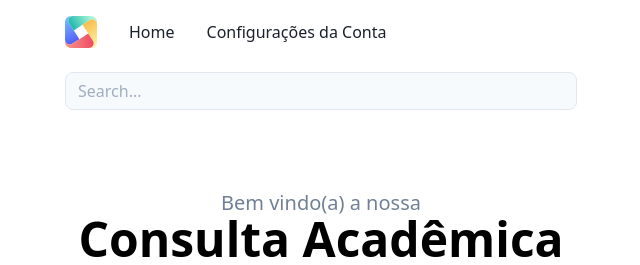
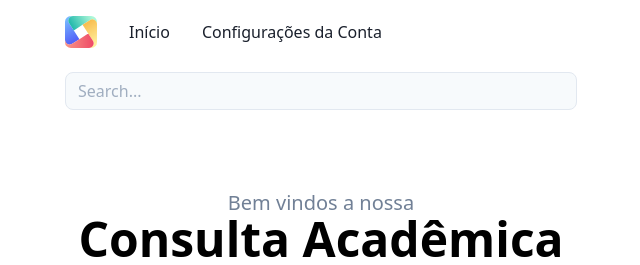
Before and after one commit to rolandmontalvan/yarn-next-vercel, a Next.js app: page / in a window 1280 px wide. Shown: the top 265 px of the page, without its empty margins (319-959 px from the left). Built offline with nearby package versions, Linux system fonts and the light colour scheme.

Commit message:
traduçoes da pagina II

```diff
--- a/components/SiteLayout.js
+++ b/components/SiteLayout.js
@@ -9,7 +9,7 @@ const SiteLayout = ({ children }) => (
             <div className="py-4 flex-shrink-0 flex items-center">
               <img className="h-8 w-8" src="/logo.svg" alt="" />
               <Link href="/">
-                <a className="ml-8 font-medium text-gray-900">Home</a>
+                <a className="ml-8 font-medium text-gray-900">Início</a>
               </Link>
               <Link href="/account-settings/basic-information">
                 <a className="ml-8 font-medium text-gray-900">
--- a/pages/index.js
+++ b/pages/index.js
@@ -4,7 +4,7 @@ const Index = () => (
   <div className="mt-8 max-w-xl mx-auto px-8">
     <h1 className="text-center">
       <span className="block text-xl text-gray-600 leading-tight">
-        Bem vindo(a) a nossa
+        Bem vindos a nossa
       </span>
       <span className="block text-5xl font-bold leading-none">
         Consulta Acadêmica
```
